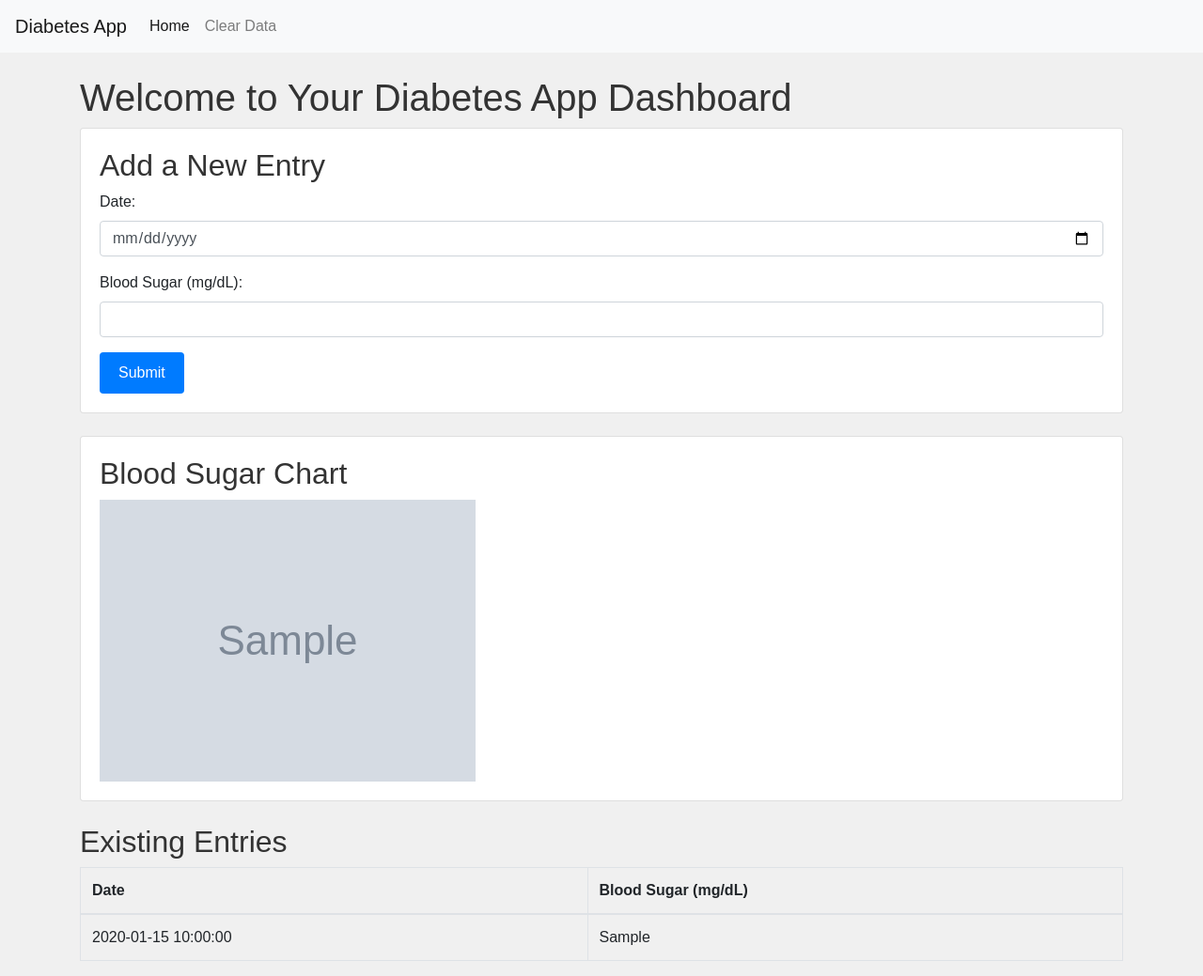
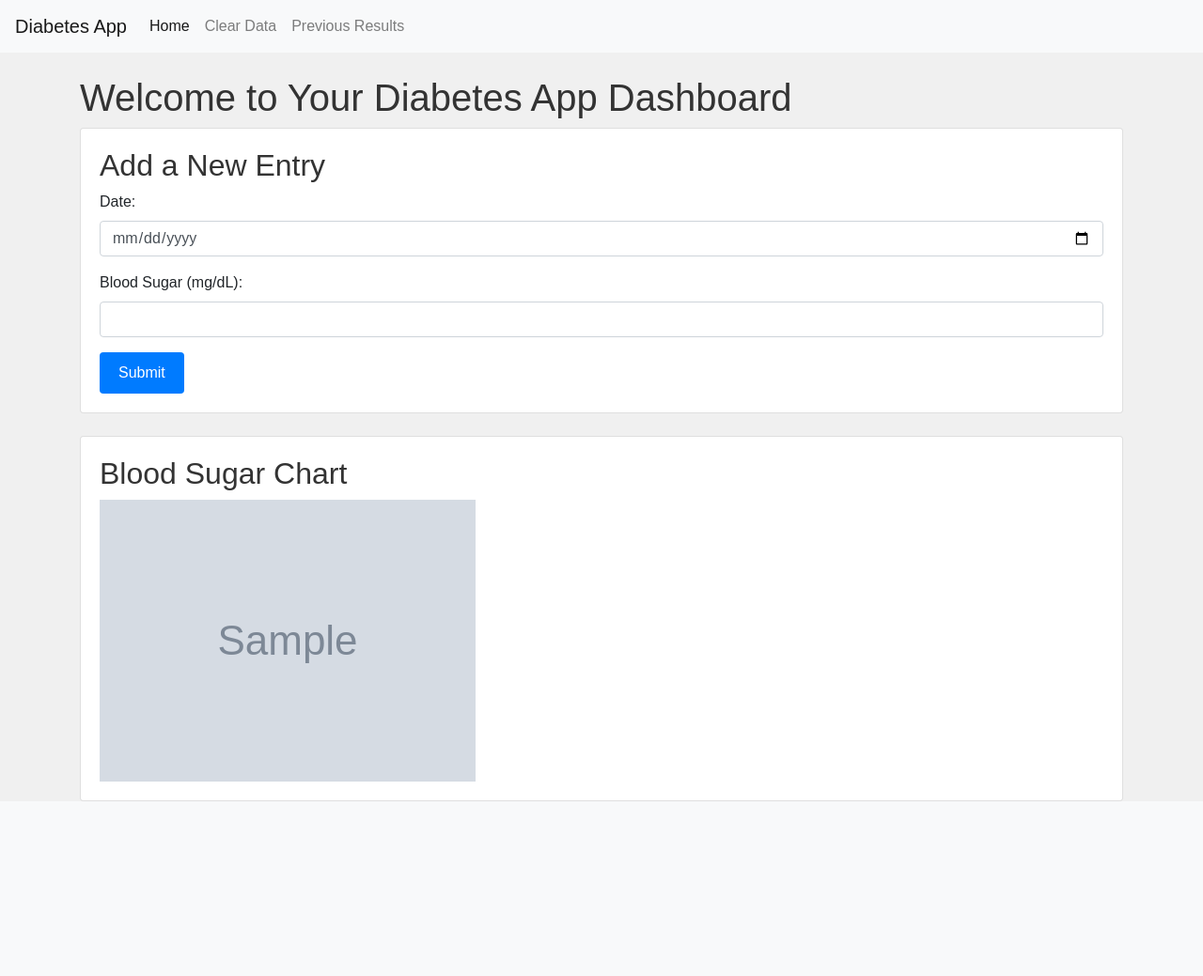
Before and after one commit to rvittozzi/diabetes_tracker, a Flask app: template templates/index.html in a window 1280 px wide. Shown: the whole page at 94% size. After the commit the page ends 853 px from the top, so only its background shows below. Run offline with Flask 3, Linux system fonts and the light colour scheme; the template is opened without the code that fills it: most values are stand-ins (such as "Sample title", 1, 10 or a date in 2020); grey boxes marked "Sample" are stand-in pictures; some libraries are stand-ins or nearby versions.

Commit message:
more edits

```diff
--- a/diabetes_data.csv
+++ b/diabetes_data.csv
@@ -1,2 +1 @@
 Date,Blood Sugar (mg/dL)
-2023-09-23,120.0
--- a/main.py
+++ b/main.py
@@ -26,15 +26,17 @@ def load_data():
 
 # Function to add a new entry
 def add_entry():
-    date_str = request.form.get("date")
-    blood_sugar = float(request.form.get("blood_sugar"))
-    date = datetime.strptime(date_str, "%Y-%m-%d")
-    entry = {"Date": date, "Blood Sugar (mg/dL)": blood_sugar}
-    entries.append(entry)
+    global entries
+    if request.method == "POST":
+        date_str = request.form.get("date")
+        blood_sugar = float(request.form.get("blood_sugar"))
+        date = datetime.strptime(date_str, "%Y-%m-%d")
+        entry = {"Date": date, "Blood Sugar (mg/dL)": blood_sugar}
+        entries.append(entry)
 
-    # Save the entry to the CSV file
-    df = pd.DataFrame(entries)
-    df.to_csv(csv_file, index=False)
+        # Save the entry to the CSV file
+        df = pd.DataFrame(entries)
+        df.to_csv(csv_file, index=False)
 
     return redirect(url_for("index"))
 
@@ -71,7 +73,8 @@ def index():
     if request.method == "POST":
         return add_entry()
     load_data()
-    return render_template("index.html", entries=entries, plot_image=plot_data())
+    plot_image = plot_data()  # Get the plot image filename
+    return render_template("index.html", entries=entries, plot_image=plot_image)
 
 @app.route("/clear_data")
 def clear_data():
@@ -82,6 +85,11 @@ def clear_data():
     df.to_csv(csv_file, index=False)
     return redirect(url_for("index"))
 
+@app.route("/previous_results")
+def previous_results():
+    load_data()  # Load the data
+    return render_template("previous_results.html", entries=entries)
+
 if __name__ == "__main__":
     load_data()  # Call load_data to load existing data
     app.run(debug=True, port=3000)
--- a/templates/index.html
+++ b/templates/index.html
@@ -25,6 +25,9 @@
                 </li>
                 <li class="nav-item">
                     <a class="nav-link" href="/clear_data">Clear Data</a>
+                </li>
+                <li class="nav-item">
+                    <a class="nav-link" href="/previous_results">Previous Results</a>
                 </li>
             </ul>
         </div>
@@ -59,29 +62,6 @@
                 <img src="{{ plot_image }}" alt="Blood Sugar Chart" class="img-fluid">
             </div>
         </div>
-
-        <!-- Display Existing Entries in a Table -->
-        <div class="mt-4">
-            <h2>Existing Entries</h2>
-            <table class="table table-bordered">
-                <thead>
-                    <tr>
-                        <th>Date</th>
-                        <th>Blood Sugar (mg/dL)</th>
-                    </tr>
-                </thead>
-                <tbody>
-                    {% for entry in entries %}
-                    <tr>
-                        <td>{{ entry["Date"] }}</td>
-                        <td>{{ entry["Blood Sugar (mg/dL)"] }}</td>
-                    </tr>
-                    {% endfor %}
-                </tbody>
-            </table>
-        </div>
-    </div>
-
     <!-- Bootstrap JavaScript and dependencies -->
     <script src="https://code.jquery.com/jquery-3.5.1.slim.min.js"></script>
     <script src="https://cdn.jsdelivr.net/npm/@popperjs/core@2.5.4/dist/umd/popper.min.js"></script>
```
Also changed, not shown: templates/previous_results.html (added, +31 -0 lines), static/plot.png.
